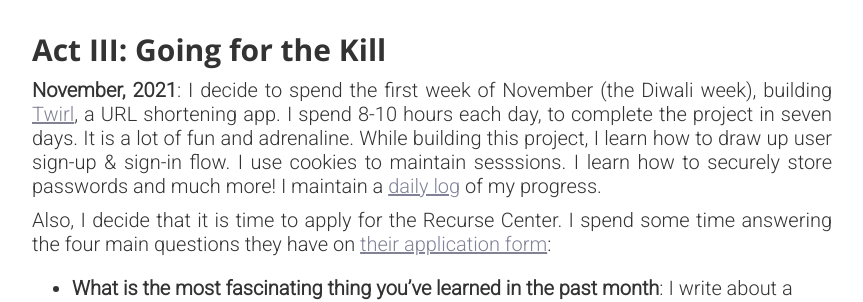
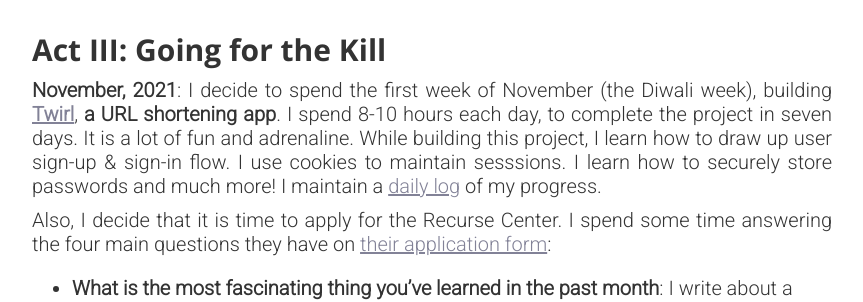
Before and after one commit to oitee/oitee.github.io, a Jekyll site: the page built from _posts/2021-12-31-looking-back-2021.md, in a window 1280 px wide and 900 px high, scrolled down 2090 px. Shown: the part 158-460 px from the top of the window, without its empty margins (208-1071 px from the left). Built offline with Jekyll 4.4.1, drawn with Linux system fonts in a browser that asks for light colours; comment, search, counter and statistics services are not loaded; some of the changed text lies outside the part shown.

```diff
--- a/_posts/2021-12-31-looking-back-2021.md
+++ b/_posts/2021-12-31-looking-back-2021.md
@@ -9,7 +9,7 @@ As 2021 comes to an end, it is a good time for reflection. I began this year as
 
 ## Act I: The Decision
 
-**March, 2021**: I've worked as a lawyer for three years. In the last 2.5 years, I have worked with one of India's leading [legal think tanks](https://vidhilegalpolicy.in/). As a research fellow, I have the unique and exciting opportunity to research on modernizing India's brankruptcy legal framework. I had [co-authored a report](https://vidhilegalpolicy.in/wp-content/uploads/2020/07/Report-on-Pre-Packaged-Insolvency-Resolution.pdf) in 2020, making a proposal to introduce a hybrid corporate insolvency mechanism in India. This year, this proposal is taken up by the Government of India, which legislates [an important amendment](https://ibbi.gov.in//uploads/legalframwork/0150ec26cf05f06e66bd82b2ec4f6296.pdf), to introduce this hybrid framework for corporate debtors. The [Insolvency Law Committee](https://www.ibbi.gov.in/uploads/resources/65b114e356eacaaa2dbd25b210f845da.pdf), which officially recommends this framework acknowledges every member of our team, for our inputs to the Committee.
+**March, 2021**: I've worked as a lawyer for three years. In the last 2.5 years, I have worked with one of India's leading [legal think tanks](https://vidhilegalpolicy.in/). As a research fellow, I have the unique and exciting opportunity to research on modernizing India's brankruptcy legal framework. I had [co-authored a report](https://vidhilegalpolicy.in/wp-content/uploads/2020/07/Report-on-Pre-Packaged-Insolvency-Resolution.pdf) in 2020, making a proposal to introduce a hybrid corporate insolvency mechanism in India. This year, this proposal is taken up by the Government of India, which legislates [an important amendment](https://ibbi.gov.in//uploads/legalframwork/0150ec26cf05f06e66bd82b2ec4f6296.pdf), to introduce this hybrid framework for corporate debtors. The [Insolvency Law Committee](https://www.ibbi.gov.in/uploads/resources/65b114e356eacaaa2dbd25b210f845da.pdf), which officially recommends this framework, acknowledges every member of our team, for our inputs to the Committee.
 
 Doing original research, quoting international best practices, advising the Government on polciy reforms. This is my day job; and I love every bit of it. But working on so many fronts simultaneously also means that there is little time on my hand, to pursue anything else. I have always wanted to write my own novel, build something on my own, collaborate with people to solve real world problems, participate in public demonstrations related to causes that deeply affect me. I cannot find time to do any of this. Also—as my parents would complain everytime I would visit home—I often fail to take care good care of my health.
 
@@ -29,7 +29,7 @@ Sometime during mid-August, I decide to start my first project: [**Crisp, a tiny
 
 **September-October, 2021:** Sometime between finishing Crisp and starting my next one, I watch [this video](https://www.youtube.com/watch?v=2i3v1BbKbs8) on Youtube. It mentions the [Recurse Center](https://www.recurse.com/). I learn that the Recurse Center is a "_self-directed, community-driven educational retreat for programmers based in New York_". I realise that being a part of the Recurse Center would be the perfect boost to my learning journey. It promotes self-learning, while also providing a cohort of peers to collaborate and network with. I decide that I would apply for the Winter batch of the Recurse Center.
 
-In the mean time, I decide to work on my second project. This time it will be a [Twitter Bot](https://twitter.com/@cardimomT). Inspired from the [Planet Clojure](https://github.com/ghoseb/planet.clojure), it will tweet new blog posts published by a given set of blogs. I learn to work with several new technologies: using a relational database to maintain the state of the application, accessing a third-party application's API, parsing XML feeds, deploying on Heroku.
+In the mean time, I decide to work on my second project. This time it will be a [**Twitter Bot**](https://twitter.com/@cardimomT). Inspired from the [Planet Clojure](https://github.com/ghoseb/planet.clojure), it will tweet new blog posts published by a given set of blogs. I learn to work with several new technologies: using a relational database to maintain the state of the application, accessing a third-party application's API, parsing XML feeds, deploying on Heroku.
 
 Also, duing this period, I write the following posts:
 - [Cardimom: A Twitter Bot](/2021/10/10/cardimom-twitter-bot.html): I write about how I built Cardimom, the Twitter Bot that tweets new blog posts published by select blogs
@@ -41,7 +41,7 @@ Also, duing this period, I write the following posts:
 
 ## Act III: Going for the Kill
 
-**November, 2021**: I decide to spend the first week of November (the Diwali week), building [Twirl](https://oteetwirl.herokuapp.com/), a URL shortening app. I spend 8-10 hours each day, to complete the project in seven days. It is a lot of fun and adrenaline. While building this project, I learn how to draw up user sign-up & sign-in flow. I use cookies to maintain sesssions. I learn how to securely store passwords and much more! I maintain a [daily log](https://otee.dev/2021/11/03/diwali-hack-week.html) of my progress.
+**November, 2021**: I decide to spend the first week of November (the Diwali week), building [**Twirl**](https://oteetwirl.herokuapp.com/), **a URL shortening app**. I spend 8-10 hours each day, to complete the project in seven days. It is a lot of fun and adrenaline. While building this project, I learn how to draw up user sign-up & sign-in flow. I use cookies to maintain sesssions. I learn how to securely store passwords and much more! I maintain a [daily log](https://otee.dev/2021/11/03/diwali-hack-week.html) of my progress.
 
 Also, I decide that it is time to apply for the Recurse Center. I spend some time answering the four main questions they have on [their application form](https://www.recurse.com/apply/retreat):
 - **What is the most fascinating thing you've learned in the past month**: I write about a concept called 'Prospect Theory'. I had read about while reading Richard Thaler's book, "Misbehaving: The Making of Behavioral Economics”.
```
Also changed, not shown: _posts/2021-06-14-setting-up.md (+2 -2 lines).
